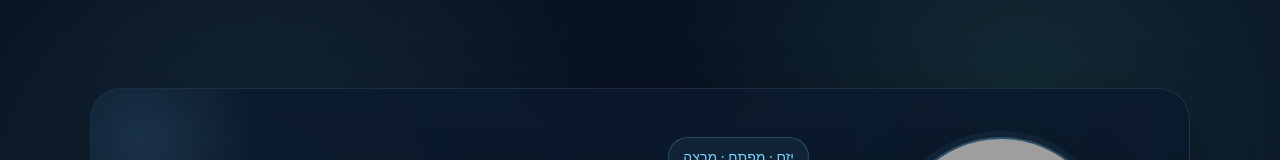
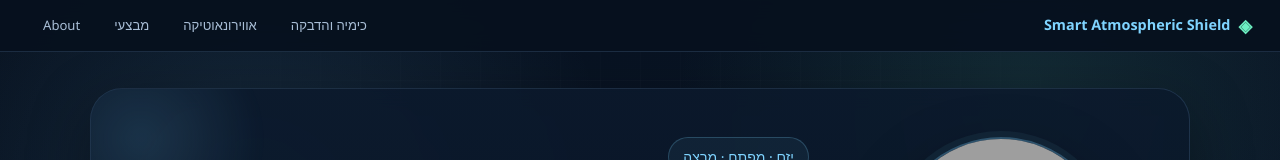
Before and after one commit to shumshum1/soft-defefance, a plain HTML site: page about.html in a window 1280 px wide. Shown: the top 160 px of the page. Drawn offline with Linux system fonts and the light colour scheme; grey boxes are pictures that could not be loaded.

Commit message:
Add fixed navigation bar to about.html

```diff
--- a/about.html
+++ b/about.html
@@ -293,6 +293,15 @@
   <div class="grid-overlay"></div>
 
 
+  <nav style="position:fixed;top:0;left:0;right:0;z-index:9999;background:rgba(7,17,31,0.96);border-bottom:1px solid rgba(120,170,220,0.18);backdrop-filter:blur(10px);display:flex;align-items:center;justify-content:space-between;padding:0 28px;height:52px;font-family:'Segoe UI',Arial,sans-serif;direction:rtl;">
+    <a href="index.html" style="color:#7fd4ff;text-decoration:none;font-weight:700;font-size:0.9rem;display:flex;align-items:center;gap:8px;"><span style="color:#6df0c2;font-size:1.1rem;">◈</span> Smart Atmospheric Shield</a>
+    <div style="display:flex;gap:4px;">
+      <a href="כימיה.HTML" style="color:#a9bfd7;text-decoration:none;padding:6px 14px;border-radius:999px;font-size:0.82rem;border:1px solid transparent;" onmouseover="this.style.color='#7fd4ff';this.style.borderColor='rgba(127,212,255,0.3)'" onmouseout="this.style.color='#a9bfd7';this.style.borderColor='transparent'">כימיה והדבקה</a>
+      <a href="soft_kill_pro_presentation.HTML" style="color:#a9bfd7;text-decoration:none;padding:6px 14px;border-radius:999px;font-size:0.82rem;border:1px solid transparent;" onmouseover="this.style.color='#7fd4ff';this.style.borderColor='rgba(127,212,255,0.3)'" onmouseout="this.style.color='#a9bfd7';this.style.borderColor='transparent'">אווירונאוטיקה</a>
+      <a href="מבצעי.HTML" style="color:#a9bfd7;text-decoration:none;padding:6px 14px;border-radius:999px;font-size:0.82rem;border:1px solid transparent;" onmouseover="this.style.color='#7fd4ff';this.style.borderColor='rgba(127,212,255,0.3)'" onmouseout="this.style.color='#a9bfd7';this.style.borderColor='transparent'">מבצעי</a>
+      <a href="about.html" style="color:#a9bfd7;text-decoration:none;padding:6px 14px;border-radius:999px;font-size:0.82rem;border:1px solid transparent;" onmouseover="this.style.color='#7fd4ff';this.style.borderColor='rgba(127,212,255,0.3)'" onmouseout="this.style.color='#a9bfd7';this.style.borderColor='transparent'">About</a>
+    </div>
+  </nav>
   <div class="container">
     <div class="about-card">
 
```
